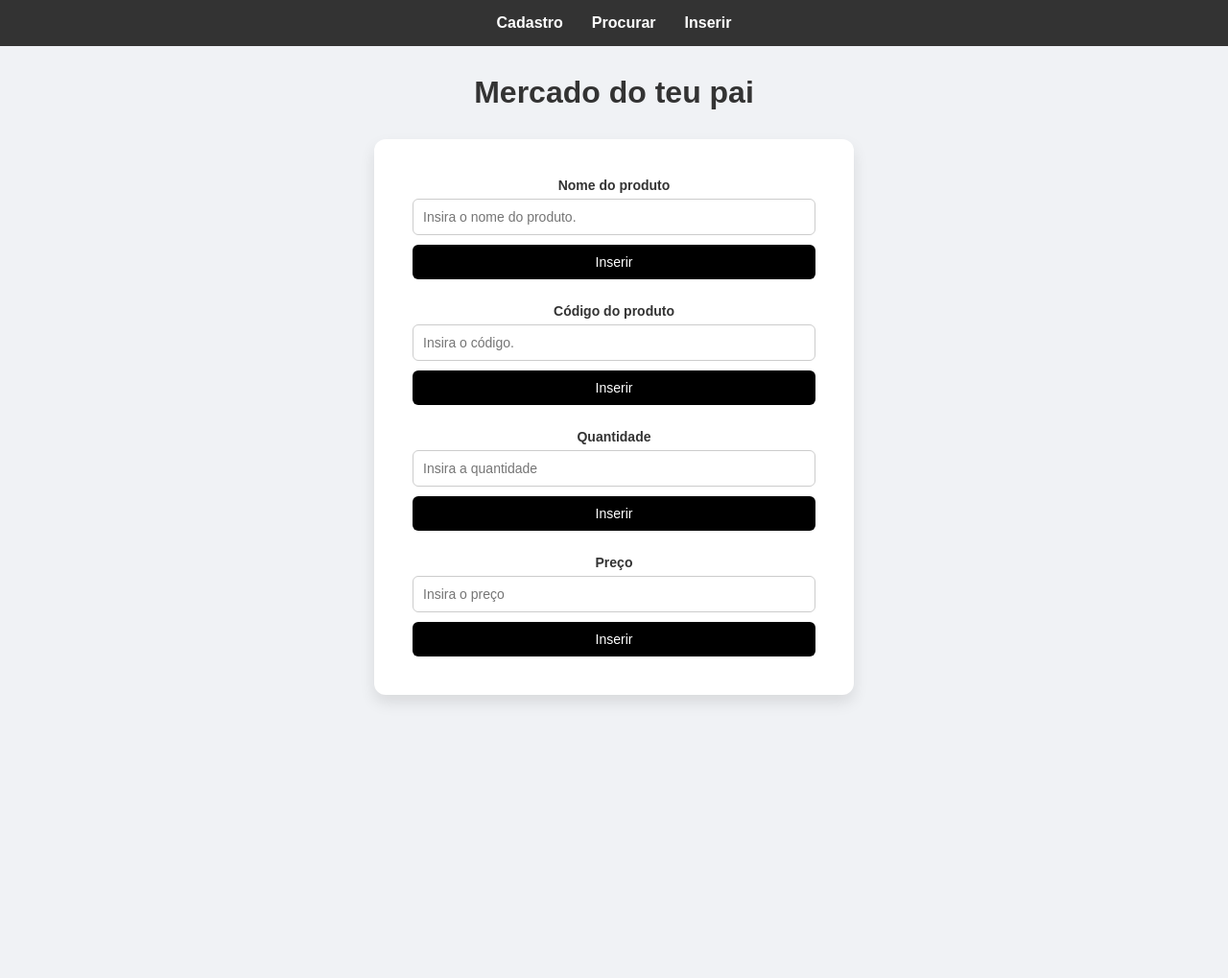
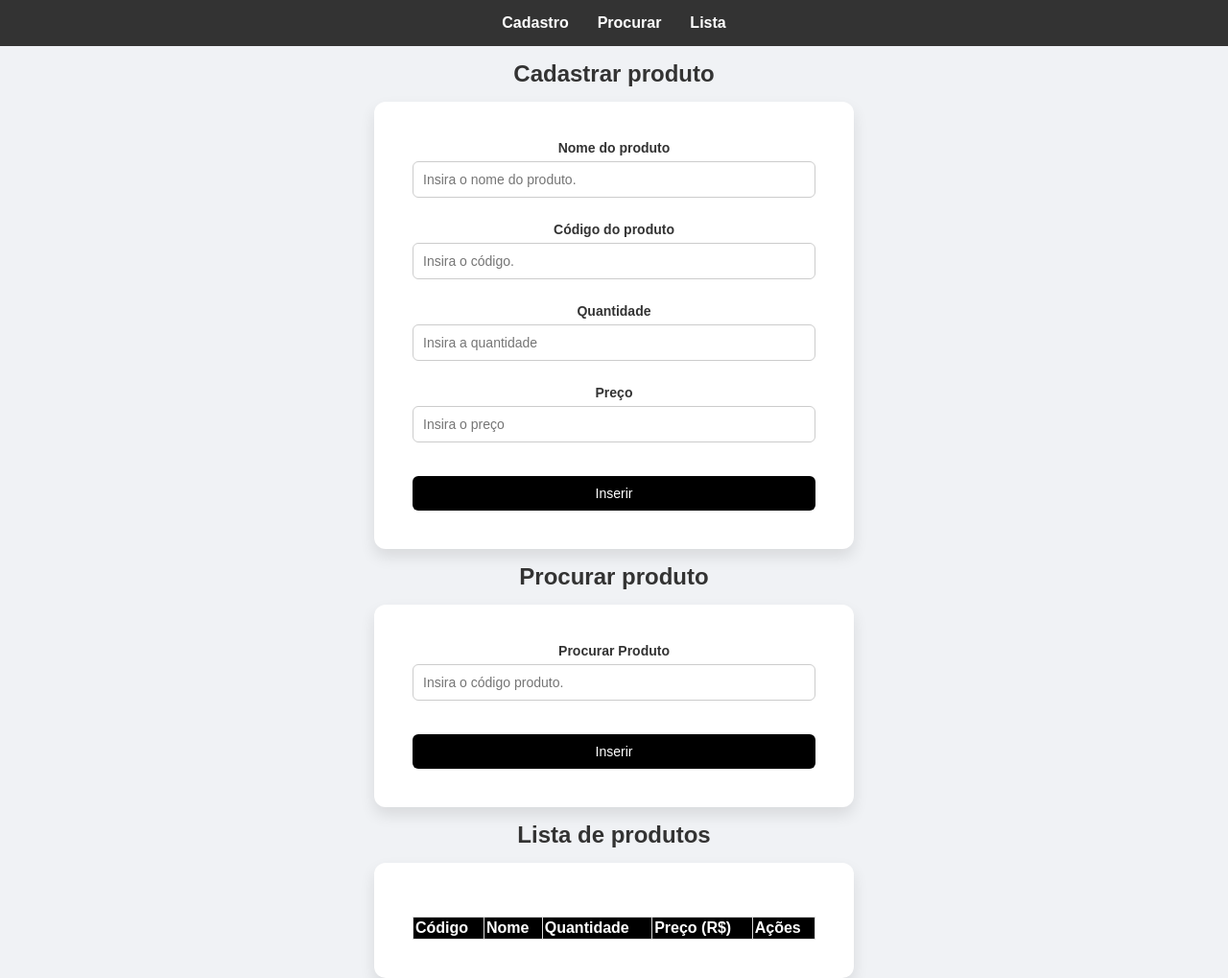
Before and after one commit to Emanuelrg2/trabalho_html, a plain HTML site: page index.html in a window 1280 px wide. Shown: the whole page at 96% size. Before the commit the page ends 800 px from the top, so only its background shows below. Drawn offline with Linux system fonts and the light colour scheme.

Commit message:
atualização

```diff
--- a/index.html
+++ b/index.html
@@ -9,14 +9,14 @@
 </head>
 <header class="header">
     <nav class="navbar">
-        <a class="links" href="./lista.html">Cadastro</a>
+        <a class="links" href="./index.html">Cadastro</a>
         <a class="links">Procurar</a>
-        <a class="links">Inserir</a>
+        <a class="links" href="./lista.html">Lista</a>
     </nav>
 </header>
+
 <body>
-
-    <h1>Mercado do teu pai</h1>
+    <h2>Cadastrar produto</h2>
     <div class="container">
         <div class="lista">
             <form action="#" method="post">
@@ -25,32 +25,65 @@
                         <label class="label" for="name">Nome do produto</label>
                         <input class="input" type="text" required id="nome" name="nome"
                             placeholder="Insira o nome do produto.">
-                        <button type="button" class="meupa">Inserir</button>
                     </div>
                     <div class="l1">
                         <label class="label" for="codigo">Código do produto</label>
                         <input class="input" type="number" required id="codigo" name="codigo"
                             placeholder="Insira o código.">
-                        <button type="button" class="meupa">Inserir</button>
                     </div>
                     <div class="l1">
                         <label class="label" for="quantidade">Quantidade</label>
                         <input class="input" type="number" required id="quantidade" name="quantidade"
                             placeholder="Insira a quantidade">
-                        <button type="button" class="meupa">Inserir</button>
+
                     </div>
                     <div class="l1">
                         <label class="label" for="preco">Preço</label>
                         <input class="input" type="number" required id="preco" name="preco"
                             placeholder="Insira o preço">
-                        <button type="button" class="meupa">Inserir</button>
                     </div>
+                    <button type="button" class="meupa">Inserir</button>
                 </div>
             </form>
         </div>
     </div>
-
-
+    <h2>Procurar produto</h2>
+    <div class="container2">
+        <div class="lista">
+            <form action="#" method="post">
+                <div class="card">
+                    <div class="l1">
+                        <label class="label" for="name">Procurar Produto</label>
+                        <input class="input" type="text" required id="nome" name="nome"
+                            placeholder="Insira o código produto.">
+                    </div>
+                    <button type="button" class="meupa">Inserir</button>
+                </div>
+            </form>
+        </div>
+    </div>
+    <h2>Lista de produtos</h2>
+    <div class="container3">
+        <div class="lista">
+            <form action="#" method="post">
+                <div class="card">
+                    <table id="tabelaProdutos">
+                        <thead>
+                            <tr>
+                                <th>Código</th>
+                                <th>Nome</th>
+                                <th>Quantidade</th>
+                                <th>Preço (R$)</th>
+                                <th>Ações</th>
+                            </tr>
+                        </thead>
+                        <tbody>
+                        </tbody>
+                    </table>
+                </div>
+            </form>
+        </div>
+    </div>
 </body>
 
 </html>
--- a/style.css
+++ b/style.css
@@ -36,8 +36,8 @@ body {
     color: goldenrod;
 }
 
-h1 {
-    margin: 30px 0;
+h2 {
+    margin: 15px 0;
     color: #333;
 }
 
@@ -47,6 +47,22 @@ h1 {
     align-items: center;
     width: 100%;
 }
+
+.container2 {
+    display: flex;
+    justify-content: center;
+    align-items: center;
+    width: 100%;
+}
+
+.container3 {
+    display: flex;
+    justify-content: center;
+    align-items: center;
+    width: 100%;
+}
+
+
 
 .lista {
     background-color: white;
@@ -84,13 +100,6 @@ h1 {
     font-size: 14px;
     transition: border-color 0.3s, box-shadow 0.3s;
 }
-
-.input:focus {
-    border-color:black;
-    box-shadow: goldenrod;
-    outline: none;
-}
-
 .meupa {
     margin-top: 10px;
     padding: 10px;
@@ -106,3 +115,26 @@ h1 {
 .meupa:hover {
     background-color: rgb(54, 53, 53);
 }
+table {
+    width: 100%;
+    border-collapse: collapse;
+    margin-top: 16px;
+}
+
+table,
+th,
+td {
+    border: 1px solid #ddd;
+}
+
+th,
+td {
+    text-align: left;
+    padding: 10px;
+}
+
+th {
+    background-color: black;
+    color: white;
+    padding: 2px;
+}
```
Also changed, not shown: cadastro.html (deleted), lista.html (added).
